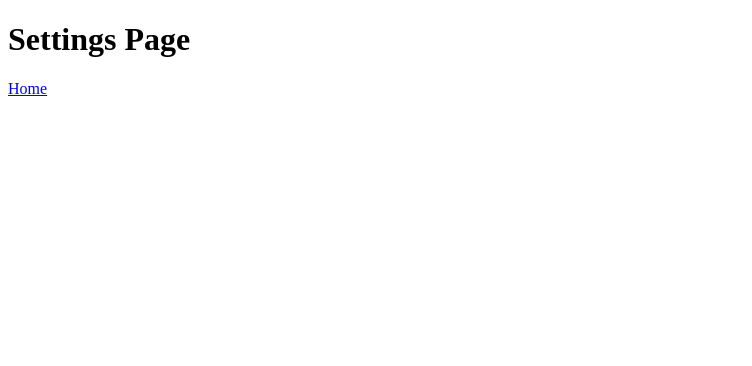
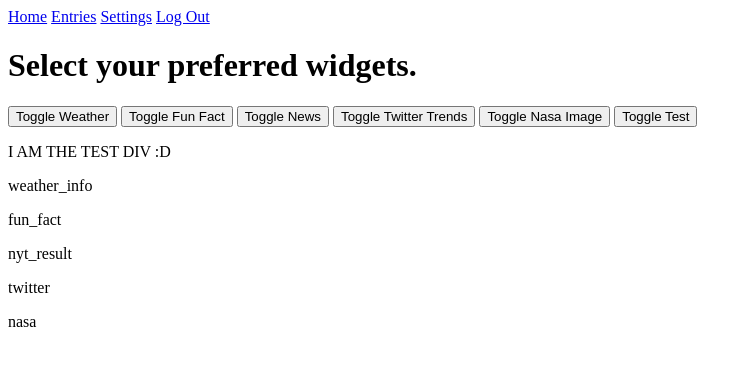
Before and after one commit to cshelton7/My-Daily-Cup, a Flask app: page /settings in a window 1280 px wide. Shown: the top 366 px of the page, without its empty margins (0-752 px from the left). Run offline with Flask 2, Linux system fonts and the light colour scheme; the visitor is signed in with stand-in values (Sample User, id 1).

Commit message:
implementing user settings

```diff
--- a/models.py
+++ b/models.py
@@ -44,6 +44,7 @@ class Task(db.Model):
     """
 
     id = db.Column(db.Integer, primary_key=True)
+    user = db.Column(db.String(100), nullable=False)
     title = db.Column(db.String(50), nullable=False)
     content = db.Column(db.String(1500), nullable=False)
 
--- a/static/style.css
+++ b/static/style.css
@@ -0,0 +1,37 @@
+#test {
+    display: block;
+}
+
+#weather_info {
+    display: block;
+}
+
+#fun_fact {
+    display: block;
+}
+
+#nyt_result {
+    display: block;
+}
+
+#twitter {
+    display: block;
+}
+
+#nasa {
+    display: block;
+}
+
+#settings {
+    display: none;
+    border: 1px solid black;
+    background-color: rgb(180, 179, 179);
+}
+
+.center {
+    text-align: center;
+}
+
+.button {
+    margin: 5px;
+}
--- a/templates/settings.html
+++ b/templates/settings.html
@@ -1,8 +1,86 @@
 <!DOCTYPE html>
 <html>
 
-<h1> Settings Page </h1>
+<head>
+    <title>Settings</title>
+    <link rel="stylesheet" href={{ url_for( 'static' , filename='style.css' ) }} />
+    <script src="https://code.jquery.com/jquery-3.5.1.min.js"
+        integrity="sha256-9/aliU8dGd2tb6OSsuzixeV4y/faTqgFtohetphbbj0=" crossorigin="anonymous"></script>
+    <script type="text/javascript">
 
-<a href="{{ url_for('home') }}"> Home</a>
+        function toggleWidget(widget, local) {
+            console.log("local", local)
+            var wid = document.getElementById(widget)
+            if (wid.style.display === "none") {
+                wid.style.display = "block";
+                localStorage.setItem(local, 'false');
+            }
+            else {
+                wid.style.display = "none";
+                localStorage.setItem(local, 'true');
+            }
+        }
+
+
+        window.onload = function () {
+            const ids = ["weather_info", "fun_fact", "nyt_result", "twitter", "nasa", "test"]
+            const localList = ["w", "f", "n", "t", "nasa", "test"]
+            var length = ids.length;
+
+            //iterate for all ids
+            for (var iter = 0; iter < length; iter++) {
+                console.log(typeof ids[iter]);
+                var wid = document.getElementById(ids[iter]);
+                if (localStorage.getItem(localList[iter]) === 'true') {
+                    console.log("list", localList[iter]);
+                    wid.style.display = "none";
+                }
+                else {
+                    wid.style.display = "block";
+                }
+            }
+        }
+    </script>
+</head>
+
+<body>
+
+
+    <div id="nav">
+        <a href="{{ url_for('home') }}"> Home</a>
+        <a href="{{ url_for('users_entries') }}"> Entries</a>
+        <a href="{{ url_for('settings') }}"> Settings</a>
+        <a href="{{ url_for('signout') }}"> Log Out</a>
+    </div>
+
+    <h1> Select your preferred widgets. </h1>
+
+    <button onClick="toggleWidget('weather_info', 'w')">Toggle Weather</button>
+    <button onClick="toggleWidget('fun_fact', 'f')">Toggle Fun Fact</button>
+    <button onClick="toggleWidget('nyt_result', 'n')">Toggle News</button>
+    <button onClick="toggleWidget('twitter', 't')">Toggle Twitter Trends</button>
+    <button onClick="toggleWidget('nasa', 'nasa')">Toggle Nasa Image</button>
+    <button onClick="toggleWidget('test', 'test')">Toggle Test</button>
+
+    <div id="test">
+        <p>I AM THE TEST DIV :D</p>
+    </div>
+    <div id="weather_info">
+        <p>weather_info</p>
+    </div>
+    <div id="fun_fact">
+        <p>fun_fact</p>
+    </div>
+    <div id="nyt_result">
+        <p>nyt_result</p>
+    </div>
+    <div id="twitter">
+        <p>twitter</p>
+    </div>
+    <div id="nasa">
+        <p>nasa</p>
+    </div>
+
+</body>
 
 </html>
```
Also changed, not shown: static/functions.js (added, +22 -0 lines), templates/entries.html (+10 -4 lines), templates/home.html (+35 -3 lines).
